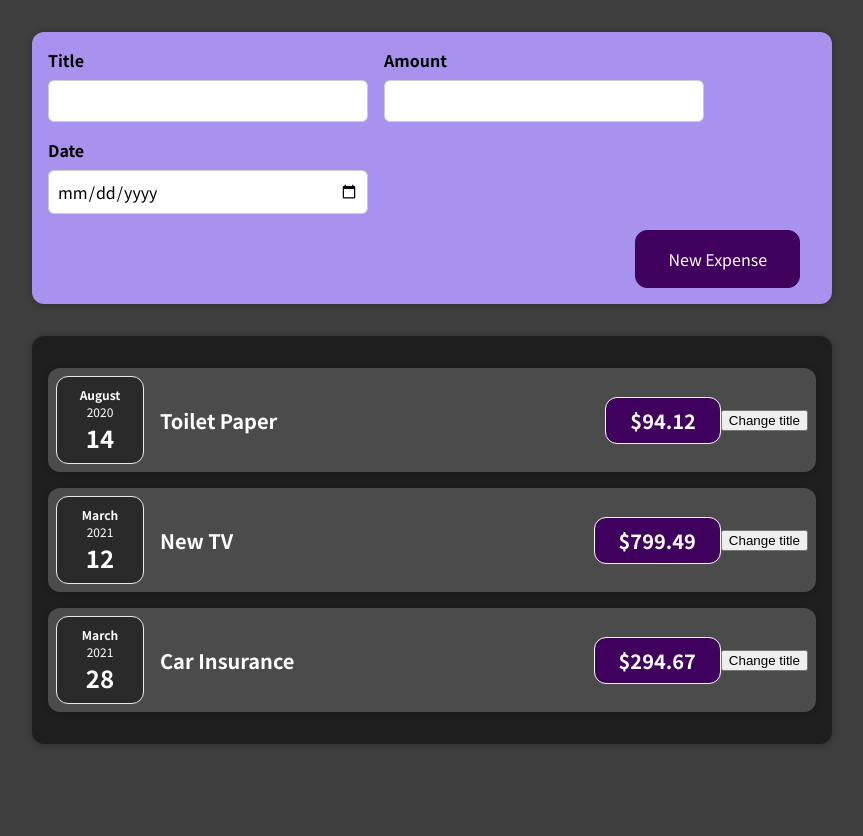
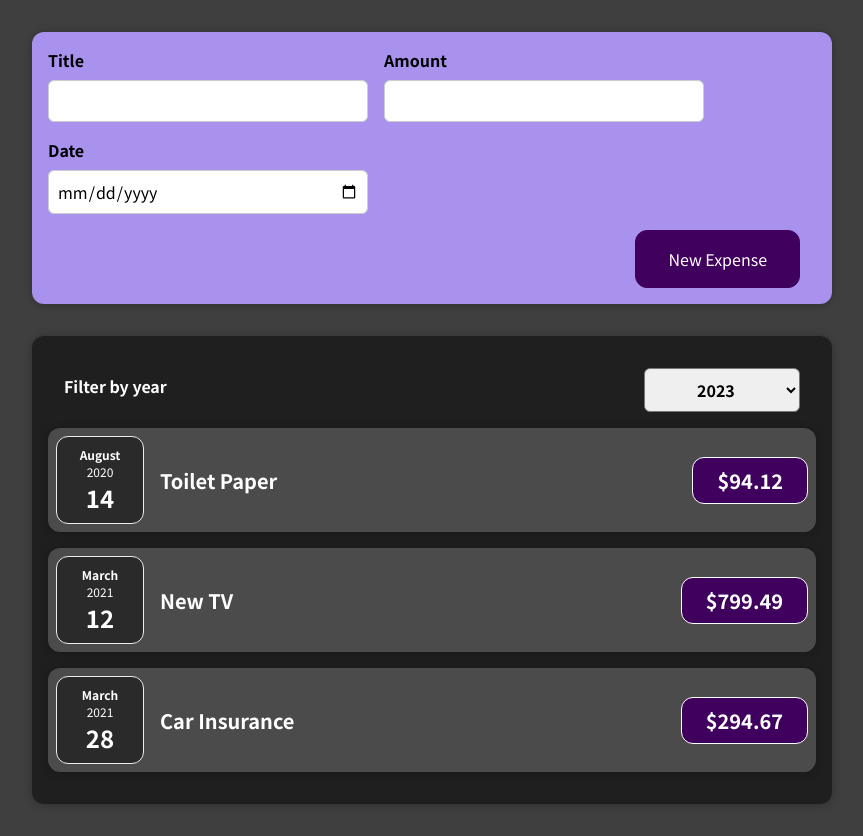
Before and after one commit to ofek4454/React_Expenses, a React (Create React App) app: page / in a window 1280 px wide. Shown: the whole page, without its empty margins (208-1071 px from the left). Before the commit the page ends 800 px from the top, so only its background shows below. Built offline with nearby package versions, Linux system fonts and the light colour scheme.

Commit message:
add filter by year option

```diff
--- a/public/index.html
+++ b/public/index.html
@@ -24,7 +24,7 @@
       work correctly both with client-side routing and a non-root public URL.
       Learn how to configure a non-root public URL by running `npm run build`.
     -->
-    <title>React App</title>
+    <title>Expense tracker</title>
   </head>
   <body>
     <noscript>You need to enable JavaScript to run this app.</noscript>
--- a/src/App.js
+++ b/src/App.js
@@ -29,9 +29,18 @@ const App = () => {
     },
   ];
 
+  const addNewExpense = (expense) => {
+    expense = {
+      ...expense,
+      id: Math.random().toString(),
+    };
+    expenses.push(expense);
+    console.log(expense);
+  };
+
   return (
     <div>
-      <NewExpense />
+      <NewExpense onSubmit={addNewExpense} />
       <Expenses expenses={expenses} />
     </div>
   );
--- a/src/components/Expenses/Expenses.js
+++ b/src/components/Expenses/Expenses.js
@@ -1,11 +1,23 @@
+import React, { useState } from "react";
+
 import "./Expenses.css";
 import ExpenseItem from "./ExspenseItem";
 import Card from "../UI/Card";
+import YearFilter from "./YearFilter";
 
 const Expenses = (props) => {
   const expenses = props.expenses;
+
+  const [filter, setFilter] = useState(2023);
+
+  const filterSetHandler = (year) => {
+    setFilter(year);
+  };
+
   return (
+    <div>
       <Card className="expenses">
+        <YearFilter value={filter} onFilterSet={filterSetHandler} />
         <ExpenseItem
           title={expenses[0].title}
           amount={expenses[0].amount}
@@ -22,6 +34,7 @@ const Expenses = (props) => {
           date={expenses[2].date}
         />
       </Card>
+    </div>
   );
 };
 
--- a/src/components/Expenses/ExspenseItem.js
+++ b/src/components/Expenses/ExspenseItem.js
@@ -5,20 +5,13 @@ import ExpenseDate from "./ExpenseDate";
 import Card from "../UI/Card";
 
 const ExpenseItem = (props) => {
-  const [title, setTitle] = useState(props.title);
-
-  const clickHandler = () => {
-    setTitle("updated");
-  };
-
   return (
     <Card className="expense-item">
       <ExpenseDate date={props.date} />
       <div className="expense-item__description">
-        <h2>{title}</h2>
+        <h2>{props.title}</h2>
         <div className="expense-item__price">${props.amount}</div>
       </div>
-      <button onClick={clickHandler}>Change title</button>
     </Card>
   );
 };
--- /dev/null
+++ b/src/components/Expenses/YearFilter.css
@@ -0,0 +1,24 @@
+.year-filter {
+  color: white;
+  padding: 0 1rem;
+}
+
+.year-filter__control {
+  display: flex;
+  width: 100%;
+  align-items: center;
+  justify-content: space-between;
+  margin: 1rem 0;
+}
+
+.year-filter label {
+  font-weight: bold;
+  margin-bottom: 0.5rem;
+}
+
+.year-filter select {
+  font: inherit;
+  padding: 0.5rem 3rem;
+  font-weight: bold;
+  border-radius: 6px;
+}
--- /dev/null
+++ b/src/components/Expenses/YearFilter.js
@@ -0,0 +1,26 @@
+import React from "react";
+
+import "./YearFilter.css";
+
+const YearFilter = (props) => {
+  const selectedHandler = (event) => {
+    props.onFilterSet(event.target.value);
+  };
+
+  return (
+    <div className="year-filter">
+      <div className="year-filter__control">
+        <label>Filter by year</label>
+        <select value={props.value} onChange={selectedHandler}>
+          <option value="2024">2024</option>
+          <option value="2023">2023</option>
+          <option value="2022">2022</option>
+          <option value="2021">2021</option>
+          <option value="2020">2020</option>
+        </select>
+      </div>
+    </div>
+  );
+};
+
+export default YearFilter;
--- a/src/components/NewExpence/ExpenseForm.js
+++ b/src/components/NewExpence/ExpenseForm.js
@@ -2,7 +2,7 @@ import React, { useState } from "react";
 
 import "./ExpenseForm.css";
 
-const ExpenseForm = () => {
+const ExpenseForm = (props) => {
   const [title, setTitle] = useState("");
   const [amount, setAmount] = useState("");
   const [date, setDate] = useState("");
@@ -18,17 +18,34 @@ const ExpenseForm = () => {
     setDate(event.target.value);
   };
 
+  const submitHandler = (event) => {
+    event.preventDefault();
+
+    const expenceData = {
+      title: title,
+      amount: amount,
+      date: new Date(date),
+    };
+
+    console.log(expenceData);
+    props.onSubmit(expenceData);
+    setTitle("");
+    setAmount("");
+    setDate("");
+  };
+
   return (
-    <form>
+    <form onSubmit={submitHandler}>
       <div className="new-expense__controls">
         <div className="new-expense__control">
           <label>Title</label>
-          <input type="text" onChange={titleChangeHandler} />
+          <input type="text" value={title} onChange={titleChangeHandler} />
         </div>
         <div className="new-expense__control">
           <label>Amount</label>
           <input
             type="number"
+            value={amount}
             min="0.01"
             step="0.01"
             onChange={amountChangeHandler}
@@ -38,6 +55,7 @@ const ExpenseForm = () => {
           <label>Date</label>
           <input
             type="date"
+            value={date}
             min="2021-01-01"
             max="2024-01-01"
             onChange={dateChangeHandler}
--- a/src/components/NewExpence/NewExpense.js
+++ b/src/components/NewExpence/NewExpense.js
@@ -1,10 +1,10 @@
 import "./NewExpense.css";
 import ExpenseForm from "./ExpenseForm";
 
-const NewExpense = () => {
+const NewExpense = (props) => {
   return (
     <div className="new-expense">
-      <ExpenseForm />
+      <ExpenseForm onSubmit={props.onSubmit} />
     </div>
   );
 };
```
Lines whose indentation alone changed are shown as unchanged.
